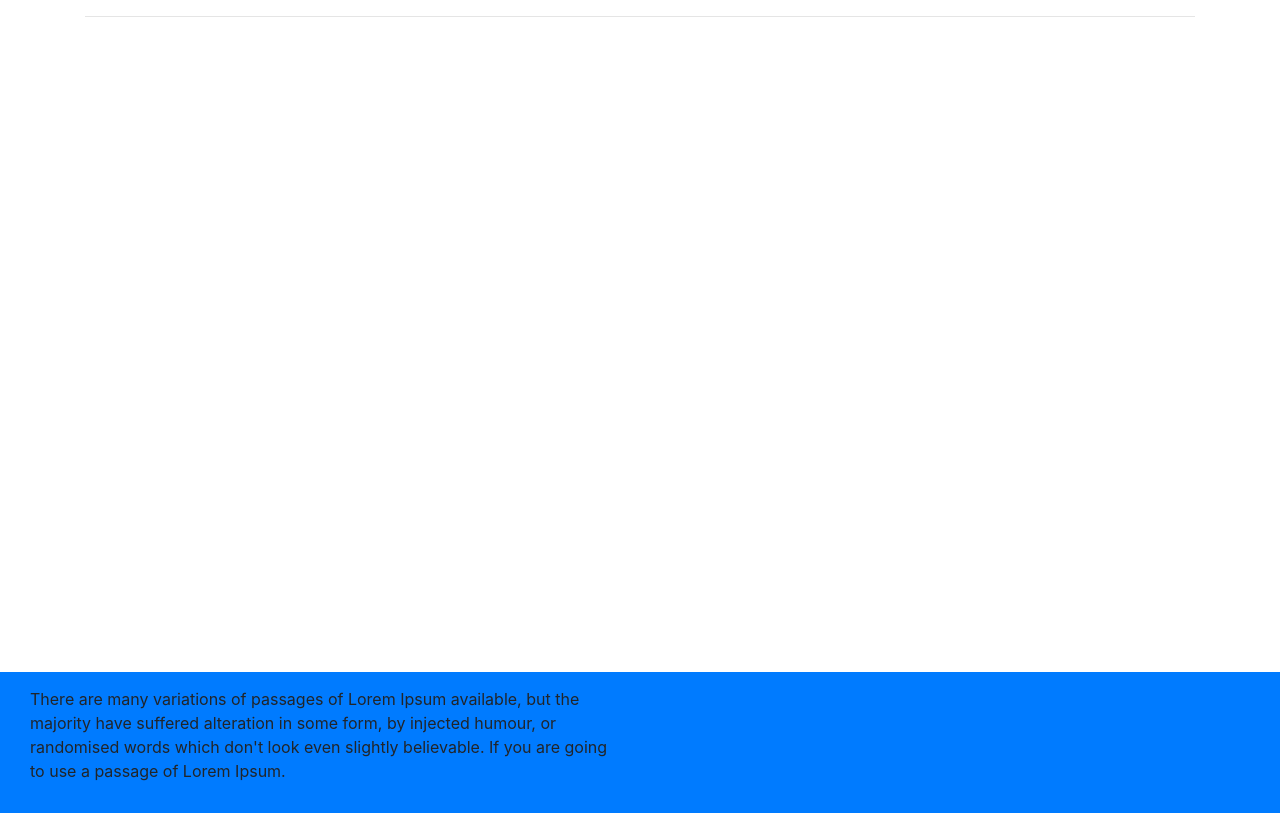
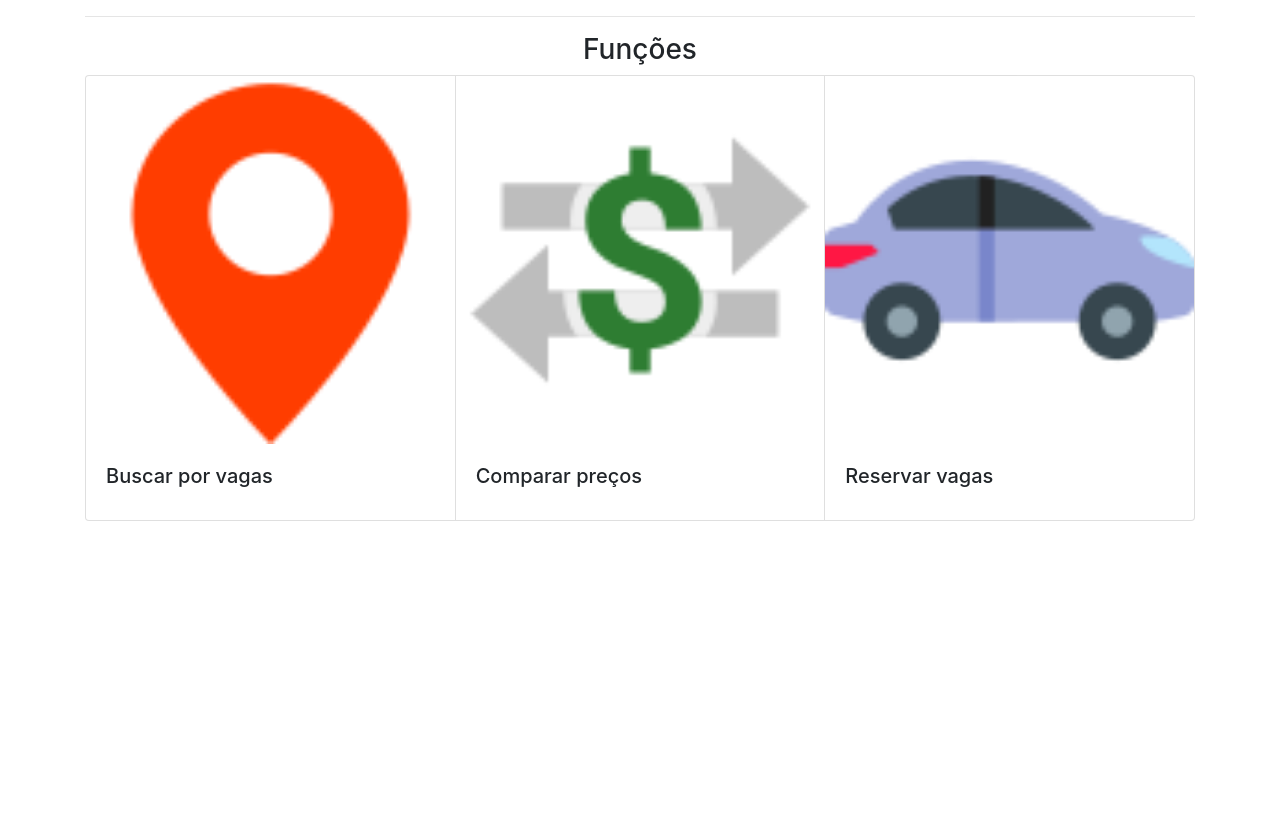
Before and after one commit to MatheusAlcantaraDeLima/vagou, a PHP site: page / in a window 1280 px wide. Shown: the part 75-888 px from the top of the page. Run offline with PHP 8.4, Linux system fonts and the light colour scheme.

Commit message:
adicionado icones exemplos para as funções

```diff
--- a/css/estiloFooter.css
+++ b/css/estiloFooter.css
@@ -2,5 +2,4 @@ footer{
   background-color: #007bff;
   margin-top: 655px;
   padding: 15px;
-
 }
--- a/index.php
+++ b/index.php
@@ -12,6 +12,29 @@
 		?>
 		<hr>
 	</div>
+	<div class="container">
+		<h3 style="text-align:center">Funções</h3>
+		<div class="card-group">
+		  <div class="card">
+		    <img src="img/icon/busca.png" class="card-img-top" alt="...">
+		    <div class="card-body">
+		      <h5 class="card-title">Buscar por vagas</h5>
+		    </div>
+		  </div>
+		  <div class="card">
+		    <img src="img/icon/compara.png" class="card-img-top" alt="...">
+		    <div class="card-body">
+		      <h5 class="card-title">Comparar preços</h5>
+		    </div>
+		  </div>
+		  <div class="card">
+		    <img src="img/icon/reserva.png" class="card-img-top" alt="...">
+		    <div class="card-body">
+		      <h5 class="card-title">Reservar vagas</h5>
+		    </div>
+		  </div>
+		</div>
+	</div>
 	<!--Adicionando footer-->
     <?php
         include_once("footer.php")
```
Also changed, not shown: img/icon/busca.png (added), img/icon/compara.png (added), img/icon/reserva.png (added).
